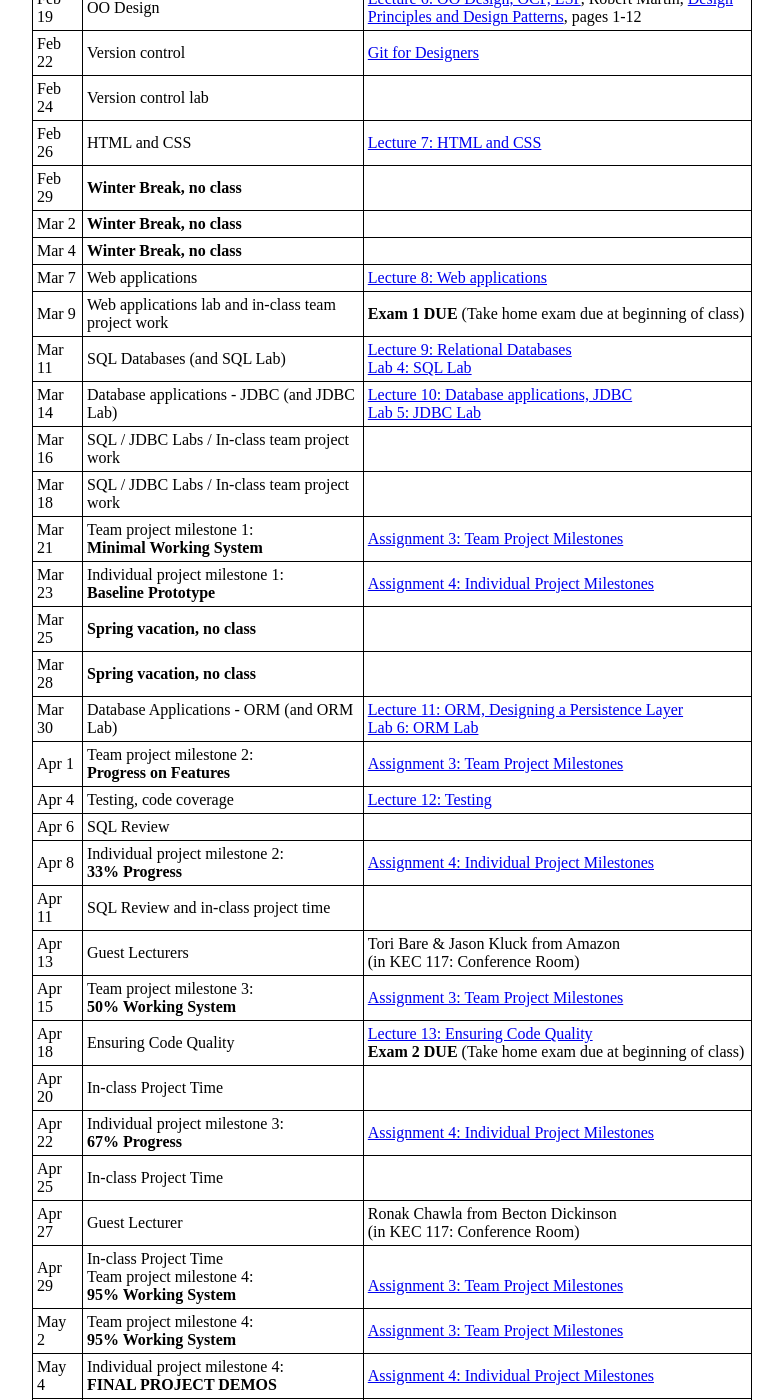
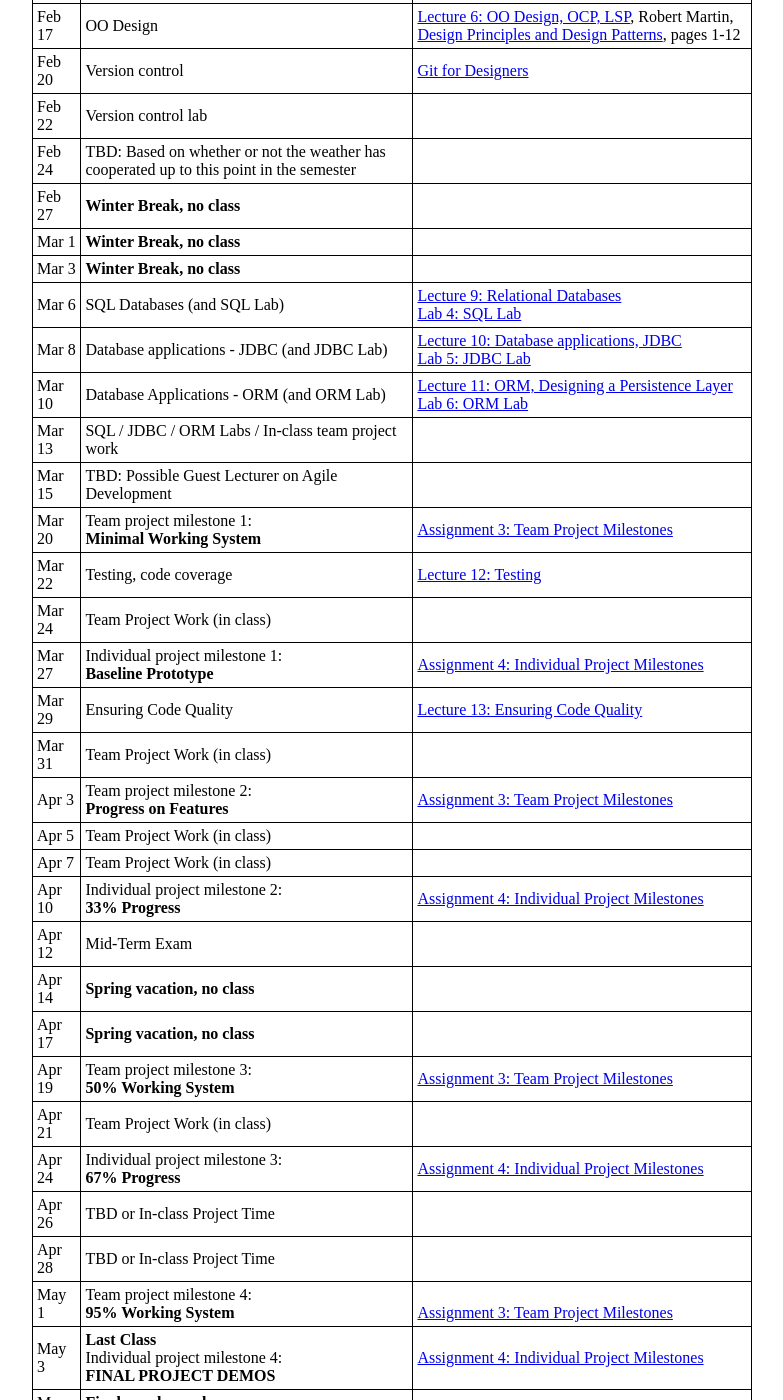
Before and after one commit to ycpcs/cs320-spring2017, a Jekyll site: the page built from schedule.md, in a window 1280 px wide and 1400 px high, scrolled down 774 px. Shown: the whole window, without its empty margins (248-1031 px from the left). Built offline with Jekyll 4.4.1, drawn with Linux system fonts in a browser that asks for light colours; some of the changed text lies outside the part shown.

Commit message:
updates to schedule

```diff
--- a/schedule.md
+++ b/schedule.md
@@ -12,52 +12,52 @@ This is the schedule for the course.  It may be updated from time to time.  Upda
 
 Date | Topic/Activity | Reading
 ---- | -------------- | -------
-Jan 20 | Course intro | [Lecture 1: Course Overview, OOP](lectures/lecture01.html)
-Jan 22 | Development process, Agile Development | UD, Chapter 2, [Lecture 2: Development Process](lectures/lecture02.html), [Manifesto for Agile Software Development](http://www.agilemanifesto.org/)
-Jan 25 | WOO HOO - Snow Day: Blizzard of 2016 Aftermath | Plenty of time to catch up on the reading assignments.
-Jan 27 | Development Process (continued), Group Project Discussions | Make sure to review the questions and discussion topics for the XP readings.
-Jan 29 | Extreme Programming | [XP: Chapters 1&ndash;5 (Questions and Discussions)](lectures/XPdiscussion1_5.html)
-Feb 1 | Extreme Programming, Practices | [XP: Chapters 6&ndash;7 (Questions and Discussions)](lectures/XPdiscussion6_7.html)
-Feb 3 | Requirements | UD, Chapter 9, [Lecture 3: Requirements, Use Cases](lectures/lecture03.html)
-Feb 5 | Use case exercise |
+Jan 18 | Course intro | [Lecture 1: Course Overview, OOP](lectures/lecture01.html)
+Jan 20 | HTML and CSS | [Lecture 7: HTML and CSS](lectures/lecture07.html)
+Jan 23 | Web applications | [Lecture 8: Web applications](lectures/lecture08.html)
+Jan 25 | Development process, Agile Development | UD, Chapter 2, [Lecture 2: Development Process](lectures/lecture02.html), [Manifesto for Agile Software Development](http://www.agilemanifesto.org/)
+Jan 27 | Agile and Extreme Programming | [XP: Chapters 1&ndash;5 (Questions and Discussions)](lectures/XPdiscussion1_5.html)
+Jan 30 | Agile and Extreme Programming, Practices | [XP: Chapters 6&ndash;7 (Questions and Discussions)](lectures/XPdiscussion6_7.html)
+Feb 1 | Requirements | UD, Chapter 9, [Lecture 3: Requirements, Use Cases](lectures/lecture03.html)
+Feb 3 | Use case exercise |
+Feb 6 | Use Cases / In-class team project work |
 Feb 8 | UML, OO Analysis | UD, Chapter 3, [Lecture 4: UML class diagrams](lectures/lecture04.html), [Lecture 5: OO Analysis](lectures/lecture05.html)
 Feb 10 | OO Analysis exercise |
-Feb 12 | Group work: analysis model for team project
+Feb 13 | Group work: analysis model for team project
 Feb 15 | Analysis model presentations and discussion
-Feb 17 | Group work: improvements to analysis model for team project
-Feb 19 | OO Design | [Lecture 6: OO Design, OCP, LSP](lectures/lecture06.html), Robert Martin, [Design Principles and Design Patterns](lectures/lecture06/Principles_and_Patterns.pdf), pages 1-12
-Feb 22 | Version control | [Git for Designers](https://web.archive.org/web/20150301060509/http://hoth.entp.com/output/git_for_designers.html)
-Feb 24 | Version control lab |
-Feb 26 | HTML and CSS | [Lecture 7: HTML and CSS](lectures/lecture07.html)
-Feb 29 | **Winter Break, no class**
-Mar 2 | **Winter Break, no class**
-Mar 4 | **Winter Break, no class**
-Mar 7 | Web applications | [Lecture 8: Web applications](lectures/lecture08.html)
-Mar 9 | Web applications lab and in-class team project work | **Exam 1 DUE** (Take home exam due at beginning of class)
-Mar 11 | SQL Databases (and SQL Lab) | [Lecture 9: Relational Databases](lectures/lecture09.html)<br> [Lab 4: SQL Lab](./labs/lab04.html)
-Mar 14 | Database applications - JDBC (and JDBC Lab) | [Lecture 10: Database applications, JDBC](lectures/lecture10.html)<br> [Lab 5: JDBC Lab](./labs/lab05.html)
-Mar 16 | SQL / JDBC Labs / In-class team project work
-Mar 18 | SQL / JDBC Labs / In-class team project work
-Mar 21 | Team project milestone 1:<br> **Minimal Working System** | [Assignment 3: Team Project Milestones](assign/assign03.html)
-Mar 23 | Individual project milestone 1:<br> **Baseline Prototype** | [Assignment 4: Individual Project Milestones](assign/assign04.html)
-Mar 25 | **Spring vacation, no class**
-Mar 28 | **Spring vacation, no class**
-Mar 30 | Database Applications - ORM (and ORM Lab) | [Lecture 11: ORM, Designing a Persistence Layer](lectures/lecture11.html)<br> [Lab 6: ORM Lab](./labs/lab06.html)
-Apr 1 | Team project milestone 2:<br> **Progress on Features** | [Assignment 3: Team Project Milestones](assign/assign03.html)
-Apr 4 | Testing, code coverage | [Lecture 12: Testing](lectures/lecture12.html)
-Apr 6 | SQL Review
-Apr 8 | Individual project milestone 2:<br> **33% Progress** | [Assignment 4: Individual Project Milestones](assign/assign04.html)
-Apr 11 | SQL Review and in-class project time
-Apr 13 | Guest Lecturers | Tori Bare & Jason Kluck from Amazon<br> (in KEC 117: Conference Room)
-Apr 15 | Team project milestone 3:<br> **50% Working System** | [Assignment 3: Team Project Milestones](assign/assign03.html)
-Apr 18 | Ensuring Code Quality | [Lecture 13: Ensuring Code Quality](lectures/lecture13.html)<br> **Exam 2 DUE** (Take home exam due at beginning of class)
-Apr 20 | In-class Project Time
-Apr 22 | Individual project milestone 3:<br> **67% Progress** | [Assignment 4: Individual Project Milestones](assign/assign04.html)
-Apr 25 | In-class Project Time
-Apr 27 | Guest Lecturer | Ronak Chawla from Becton Dickinson<br> (in KEC 117: Conference Room)
-Apr 29 | In-class Project Time<br>Team project milestone 4:<br> **95% Working System** | <br>[Assignment 3: Team Project Milestones](assign/assign03.html)
-May 2 | Team project milestone 4:<br> **95% Working System** | [Assignment 3: Team Project Milestones](assign/assign03.html)
-May 4 | Individual project milestone 4:<br> **FINAL PROJECT DEMOS** | [Assignment 4: Individual Project Milestones](assign/assign04.html)
-May 6 | **Finals week, no class**<br>Team Project Code & Report Due<br>Individual Project Code & Report Due | <br> [Assignment 8: Team Project Deliverables](assign/assign08.html)<br> [Assignment 9: Individual Project Deliverables](assign/assign09.html)
-May 10 | **Finals week, no class**<br>Team Project Reflection Due<br>Team Project Self/Peer Evaluation Due | [Assignment 10: Team Project Reflection](assign/assign10.html)<br> [Assignment 11: Team Project Self/Peer Evaluation](assign/assign11.html)
-May 11 | **TEAM PROJECT PRESENTATIONS** | [Assignment 8: Team Project Deliverables](assign/assign08.html)
+Feb 17 | OO Design | [Lecture 6: OO Design, OCP, LSP](lectures/lecture06.html), Robert Martin, [Design Principles and Design Patterns](lectures/lecture06/Principles_and_Patterns.pdf), pages 1-12
+Feb 20 | Version control | [Git for Designers](https://web.archive.org/web/20150301060509/http://hoth.entp.com/output/git_for_designers.html)
+Feb 22 | Version control lab |
+Feb 24 | TBD: Based on whether or not the weather has cooperated up to this point in the semester |
+Feb 27 | **Winter Break, no class**
+Mar 1 | **Winter Break, no class**
+Mar 3 | **Winter Break, no class**
+Mar 6 | SQL Databases (and SQL Lab) | [Lecture 9: Relational Databases](lectures/lecture09.html)<br> [Lab 4: SQL Lab](./labs/lab04.html)
+Mar 8 | Database applications - JDBC (and JDBC Lab) | [Lecture 10: Database applications, JDBC](lectures/lecture10.html)<br> [Lab 5: JDBC Lab](./labs/lab05.html)
+Mar 10 | Database Applications - ORM (and ORM Lab) | [Lecture 11: ORM, Designing a Persistence Layer](lectures/lecture11.html)<br> [Lab 6: ORM Lab](./labs/lab06.html)
+Mar 13 | SQL / JDBC / ORM Labs / In-class team project work
+Mar 15 | TBD: Possible Guest Lecturer on Agile Development
+Mar 20 | Team project milestone 1:<br> **Minimal Working System** | [Assignment 3: Team Project Milestones](assign/assign03.html)
+Mar 22 | Testing, code coverage | [Lecture 12: Testing](lectures/lecture12.html)
+Mar 24 | Team Project Work (in class)
+Mar 27 | Individual project milestone 1:<br> **Baseline Prototype** | [Assignment 4: Individual Project Milestones](assign/assign04.html)
+Mar 29 | Ensuring Code Quality | [Lecture 13: Ensuring Code Quality](lectures/lecture13.html)
+Mar 31 | Team Project Work (in class)
+Apr 3 | Team project milestone 2:<br> **Progress on Features** | [Assignment 3: Team Project Milestones](assign/assign03.html)
+Apr 5 | Team Project Work (in class)
+Apr 7 | Team Project Work (in class)
+Apr 10 | Individual project milestone 2:<br> **33% Progress** | [Assignment 4: Individual Project Milestones](assign/assign04.html)
+Apr 12 | Mid-Term Exam
+Apr 14 | **Spring vacation, no class**
+Apr 17 | **Spring vacation, no class**
+Apr 19 | Team project milestone 3:<br> **50% Working System** | [Assignment 3: Team Project Milestones](assign/assign03.html)
+Apr 21 | Team Project Work (in class)
+Apr 24 | Individual project milestone 3:<br> **67% Progress** | [Assignment 4: Individual Project Milestones](assign/assign04.html)
+Apr 26 | TBD or In-class Project Time
+Apr 28 | TBD or In-class Project Time
+May 1 | Team project milestone 4:<br> **95% Working System** | <br>[Assignment 3: Team Project Milestones](assign/assign03.html)
+May 3 | **Last Class**<br>Individual project milestone 4:<br> **FINAL PROJECT DEMOS** | [Assignment 4: Individual Project Milestones](assign/assign04.html)
+May 5 | **Finals week, no class**<br>[Assignment 9: Individual Project Deliverables](assign/assign09.html)
+May 6 | Team Project Code & Report Due<br>Individual Project Code & Report Due | <br> [Assignment 8: Team Project Deliverables](assign/assign08.html)
+May 9 | **Finals week, no class**<br>Team Project Reflection Due<br>Team Project Self/Peer Evaluation Due | [Assignment 10: Team Project Reflection](assign/assign10.html)<br> [Assignment 11: Team Project Self/Peer Evaluation](assign/assign11.html)
+May 10 | **TEAM PROJECT PRESENTATIONS**<br>During Final Exam Period | [Assignment 8: Team Project Deliverables](assign/assign08.html)
```
